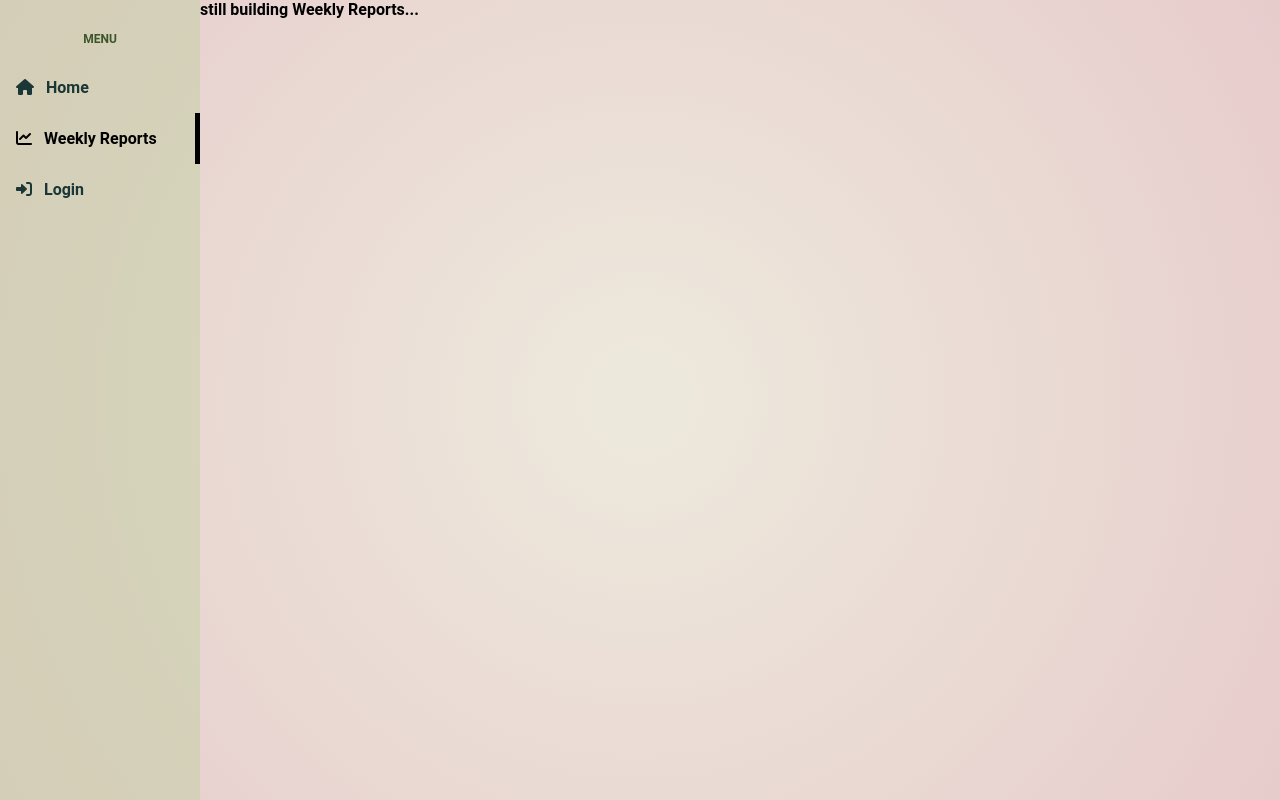
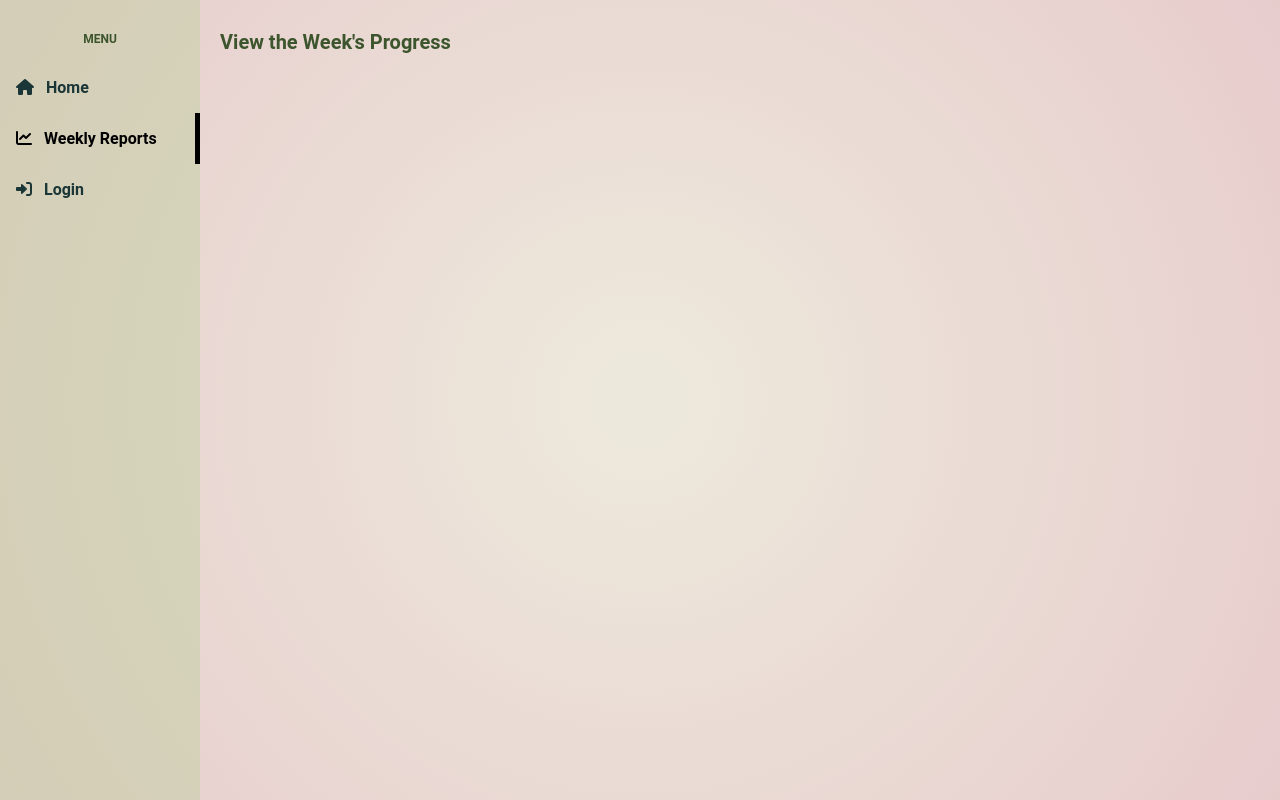
Before and after one commit to SeleneCho/cs370_nutrition_tracker, a React (Create React App) app in the folder frontend/: page /reports in a window 1280 px wide. Built offline with nearby package versions, Linux system fonts and the light colour scheme.

Commit message:
working on reports

```diff
--- /dev/null
+++ b/frontend/src/components/Reports.css
@@ -0,0 +1,11 @@
+.get-reports h1 {
+  padding: 20px;
+  padding-top: 30px;
+  padding-bottom: 30px;
+  padding-block: 30px;
+  padding-left: 20px;
+  font-size: 20px;
+  color: var(--darkergreen);
+  font-family: 'Roboto', sans-serif;
+  font-weight: 600;
+}
--- a/frontend/src/components/Reports.js
+++ b/frontend/src/components/Reports.js
@@ -1,7 +1,12 @@
 import React from "react";
+import './Reports.css';
 
 const Reports = () => {
-  return <div>still building Weekly Reports...</div>;
+  return(
+    <div className="get-reports">
+      <h1>View the Week's Progress</h1>
+    </div>
+  )
 };
 
 export default Reports;
```
